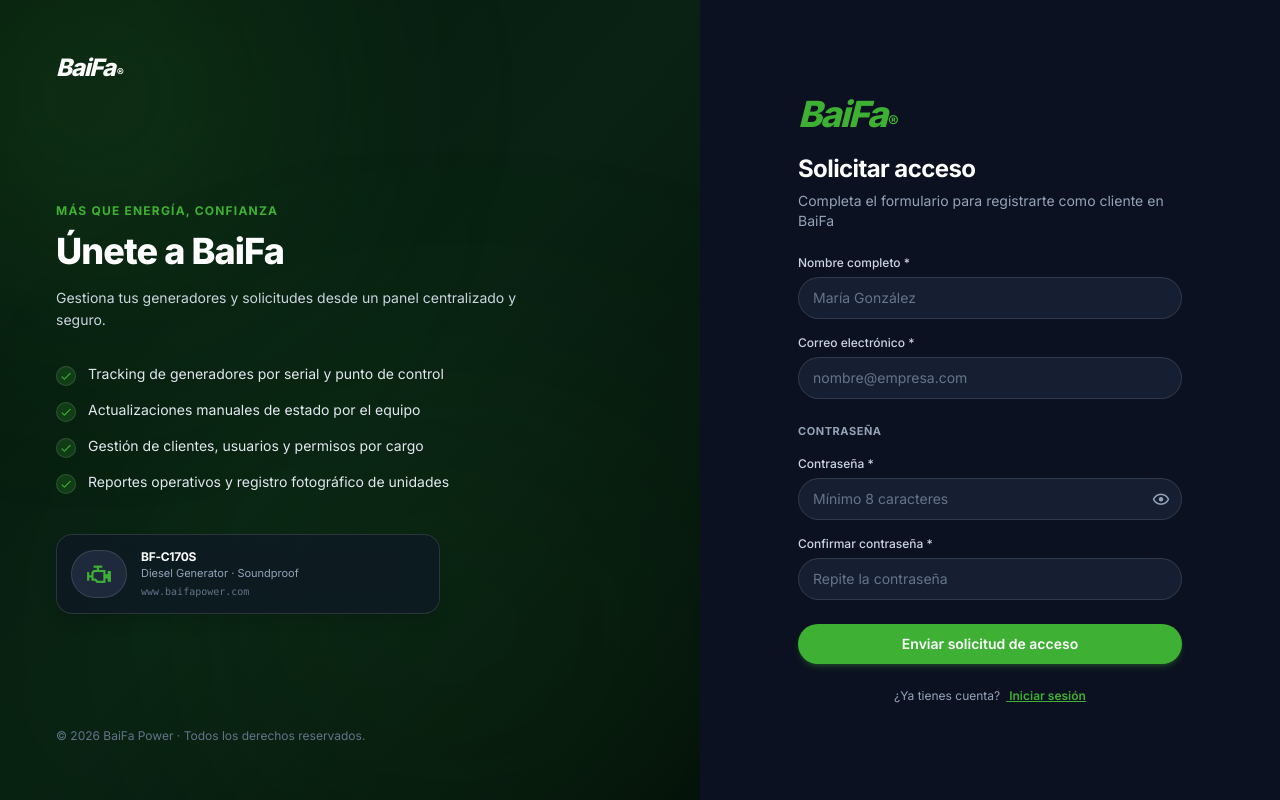
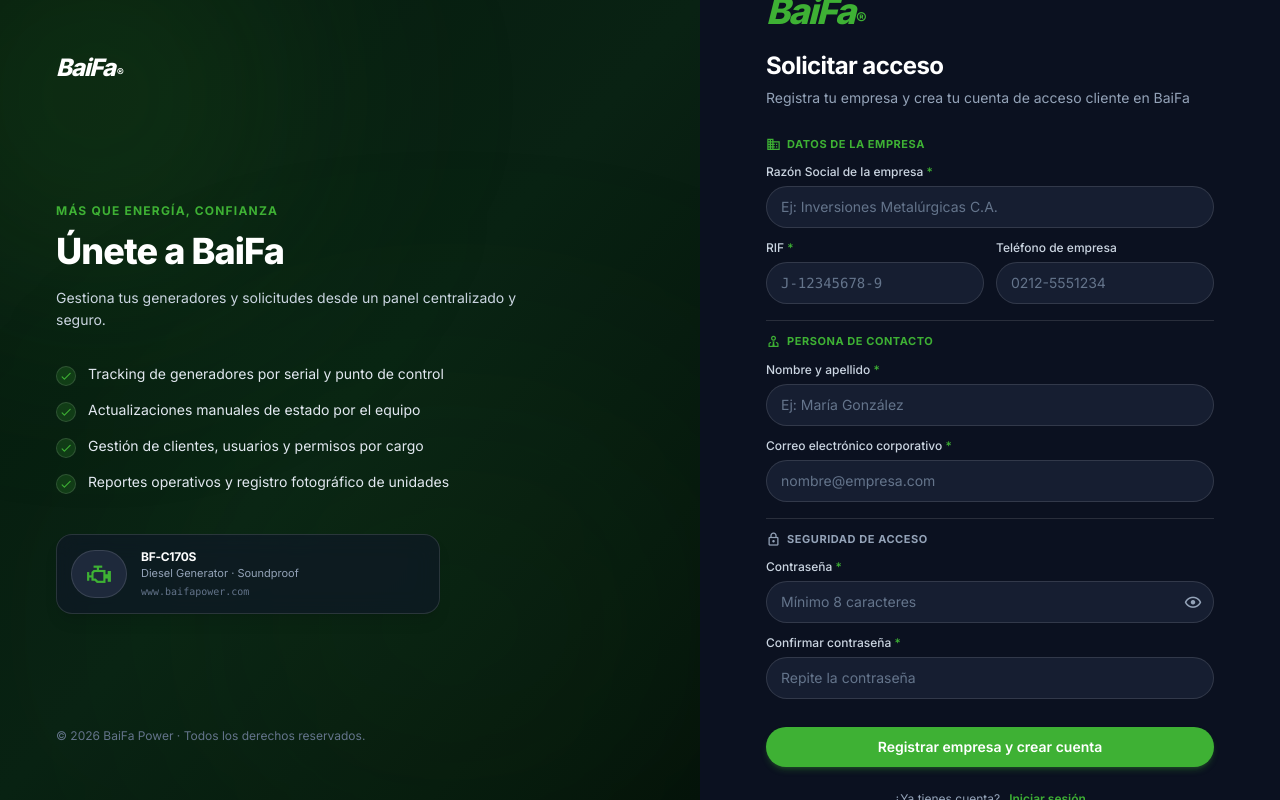
Before and after one commit to juaneliezer13/baifa-ui, a Nuxt app: page /register in a window 1280 px wide. Built offline with nearby package versions, Linux system fonts and the light colour scheme.

Commit message:
feat: formulario de registro con RIF obligatorio, razon social y vinculacion a cliente

```diff
--- a/app/pages/register.vue
+++ b/app/pages/register.vue
@@ -12,6 +12,9 @@
 
 const { register, isLoading, errorMessage, fieldErrors } = useAuth()
 
+const companyFiscalName = ref('')
+const rif = ref('')
+const phone = ref('')
 const fullName = ref('')
 const email = ref('')
 const password = ref('')
@@ -20,7 +23,28 @@
 const localError = ref('')
 const isSuccess = ref(false)
 
+const handleRifInput = (e: Event) => {
+  const target = e.target as HTMLInputElement
+  rif.value = target.value.toUpperCase()
+}
+
 const handleRegister = async () => {
+  if (!companyFiscalName.value.trim()) {
+    localError.value = 'La razón social de la empresa es obligatoria.'
+    return
+  }
+
+  if (!rif.value.trim()) {
+    localError.value = 'El número de RIF es obligatorio.'
+    return
+  }
+
+  const rifRegex = /^[JGVEPjgvep]-\d{8,9}-\d$/
+  if (!rifRegex.test(rif.value.trim())) {
+    localError.value = 'El RIF debe tener un formato válido venezolano (ej. J-12345678-9).'
+    return
+  }
+
   if (password.value !== passwordConfirm.value) {
     localError.value = 'Las contraseñas no coinciden.'
     return
@@ -34,8 +58,11 @@
   localError.value = ''
 
   const result = await register({
-    name: fullName.value,
-    email: email.value,
+    name: fullName.value.trim(),
+    email: email.value.trim(),
+    company_fiscal_name: companyFiscalName.value.trim(),
+    rif: rif.value.trim().toUpperCase(),
+    phone: phone.value.trim() || undefined,
     password: password.value,
     password_confirmation: passwordConfirm.value,
     role: 'client'
@@ -48,7 +75,7 @@
 </script>
 
 <template>
-  <div class="w-full max-w-sm mx-auto">
+  <div class="w-full max-w-md mx-auto">
     <!-- Logotipo Verde de Baifa -->
     <div class="mb-5">
       <AppLogo variant="green" size="lg" />
@@ -60,7 +87,7 @@
         Solicitar acceso
       </h2>
       <p class="text-sm text-slate-400 mt-1.5 font-normal">
-        Completa el formulario para registrarte como cliente en BaiFa
+        Registra tu empresa y crea tu cuenta de acceso cliente en BaiFa
       </p>
     </div>
 
@@ -73,10 +100,10 @@
         <v-icon icon="mdi-check-circle-outline" size="28" />
       </div>
       <h3 class="text-base font-semibold text-white">
-        ¡Solicitud enviada con éxito!
+        ¡Registro completado con éxito!
       </h3>
       <p class="text-xs text-slate-300 leading-relaxed">
-        Tu solicitud de acceso como cliente ha sido recibida. El equipo de BaiFa revisará y habilitará tu cuenta.
+        Tu empresa <span class="font-semibold text-[#3eb134]">{{ companyFiscalName }}</span> y tu cuenta de usuario han sido creadas en el sistema.
       </p>
       <div class="pt-3">
         <NuxtLink
@@ -99,17 +126,93 @@
         <span>{{ localError || errorMessage }}</span>
       </div>
 
+      <!-- SECCIÓN: DATOS DE LA EMPRESA -->
+      <div class="pt-1">
+        <div class="text-[11px] font-bold text-[#3eb134] tracking-wider uppercase mb-3 flex items-center gap-1.5">
+          <v-icon icon="mdi-domain" size="15" />
+          <span>Datos de la Empresa</span>
+        </div>
+
+        <div class="space-y-3">
+          <!-- Razón Social -->
+          <div>
+            <label for="companyFiscalName" class="block text-xs font-medium text-slate-300 mb-1.5">
+              Razón Social de la empresa <span class="text-[#3eb134]">*</span>
+            </label>
+            <input
+              id="companyFiscalName"
+              v-model="companyFiscalName"
+              type="text"
+              required
+              placeholder="Ej: Inversiones Metalúrgicas C.A."
+              class="w-full px-3.5 py-2.5 rounded-xl bg-[#161e31] border border-slate-700/80 text-white text-sm placeholder-slate-500 focus:outline-none focus:border-[#3eb134] focus:ring-1 focus:ring-[#3eb134] transition-colors"
+              :class="{ 'border-red-500': fieldErrors?.company_fiscal_name }"
+            >
+            <p v-if="fieldErrors?.company_fiscal_name" class="text-xs text-red-400 mt-1">
+              {{ fieldErrors.company_fiscal_name.join(', ') }}
+            </p>
+          </div>
+
+          <!-- RIF y Teléfono en dos columnas -->
+          <div class="grid grid-cols-1 sm:grid-cols-2 gap-3">
+            <div>
+              <label for="rif" class="block text-xs font-medium text-slate-300 mb-1.5">
+                RIF <span class="text-[#3eb134]">*</span>
+              </label>
+              <input
+                id="rif"
+                :value="rif"
+                type="text"
+                required
+                placeholder="J-12345678-9"
+                class="w-full px-3.5 py-2.5 rounded-xl bg-[#161e31] border border-slate-700/80 text-white text-sm placeholder-slate-500 uppercase font-mono focus:outline-none focus:border-[#3eb134] focus:ring-1 focus:ring-[#3eb134] transition-colors"
+                :class="{ 'border-red-500': fieldErrors?.rif }"
+                @input="handleRifInput"
+              >
+              <p v-if="fieldErrors?.rif" class="text-xs text-red-400 mt-1">
+                {{ fieldErrors.rif.join(', ') }}
+              </p>
+            </div>
+
+            <div>
+              <label for="phone" class="block text-xs font-medium text-slate-300 mb-1.5">
+                Teléfono de empresa
+              </label>
+              <input
+                id="phone"
+                v-model="phone"
+                type="tel"
+                placeholder="0212-5551234"
+                class="w-full px-3.5 py-2.5 rounded-xl bg-[#161e31] border border-slate-700/80 text-white text-sm placeholder-slate-500 focus:outline-none focus:border-[#3eb134] focus:ring-1 focus:ring-[#3eb134] transition-colors"
+                :class="{ 'border-red-500': fieldErrors?.phone }"
+              >
+              <p v-if="fieldErrors?.phone" class="text-xs text-red-400 mt-1">
+                {{ fieldErrors.phone.join(', ') }}
+              </p>
+            </div>
+          </div>
+        </div>
+      </div>
+
+      <!-- SECCIÓN: PERSONA DE CONTACTO -->
+      <div class="pt-3 border-t border-slate-800">
+        <div class="text-[11px] font-bold text-[#3eb134] tracking-wider uppercase mb-3 flex items-center gap-1.5">
+          <v-icon icon="mdi-account-tie-outline" size="15" />
+          <span>Persona de Contacto</span>
+        </div>
+
+        <div class="space-y-3">
           <!-- Nombre Completo -->
           <div>
             <label for="fullName" class="block text-xs font-medium text-slate-300 mb-1.5">
-          Nombre completo *
+              Nombre y apellido <span class="text-[#3eb134]">*</span>
             </label>
             <input
               id="fullName"
               v-model="fullName"
               type="text"
               required
-          placeholder="María González"
+              placeholder="Ej: María González"
               class="w-full px-3.5 py-2.5 rounded-xl bg-[#161e31] border border-slate-700/80 text-white text-sm placeholder-slate-500 focus:outline-none focus:border-[#3eb134] focus:ring-1 focus:ring-[#3eb134] transition-colors"
               :class="{ 'border-red-500': fieldErrors?.name }"
             >
@@ -121,7 +224,7 @@
           <!-- Correo Electrónico -->
           <div>
             <label for="regEmail" class="block text-xs font-medium text-slate-300 mb-1.5">
-          Correo electrónico *
+              Correo electrónico corporativo <span class="text-[#3eb134]">*</span>
             </label>
             <input
               id="regEmail"
@@ -136,18 +239,21 @@
               {{ fieldErrors.email.join(', ') }}
             </p>
           </div>
-
-      <!-- Separador de Contraseña -->
-      <div class="pt-2">
-        <div class="text-[11px] font-bold text-slate-400 tracking-wider uppercase mb-2">
-          Contraseña
         </div>
       </div>
 
+      <!-- SECCIÓN: CONTRASEÑA -->
+      <div class="pt-3 border-t border-slate-800">
+        <div class="text-[11px] font-bold text-slate-400 tracking-wider uppercase mb-3 flex items-center gap-1.5">
+          <v-icon icon="mdi-lock-outline" size="15" />
+          <span>Seguridad de Acceso</span>
+        </div>
+
+        <div class="space-y-3">
           <!-- Contraseña -->
           <div>
             <label for="password" class="block text-xs font-medium text-slate-300 mb-1.5">
-          Contraseña *
+              Contraseña <span class="text-[#3eb134]">*</span>
             </label>
             <div class="relative">
               <input
@@ -176,7 +282,7 @@
           <!-- Confirmar Contraseña -->
           <div>
             <label for="passwordConfirm" class="block text-xs font-medium text-slate-300 mb-1.5">
-          Confirmar contraseña *
+              Confirmar contraseña <span class="text-[#3eb134]">*</span>
             </label>
             <input
               id="passwordConfirm"
@@ -191,9 +297,11 @@
               {{ fieldErrors.password_confirmation.join(', ') }}
             </p>
           </div>
+        </div>
+      </div>
 
       <!-- Botón Enviar Solicitud -->
-      <div class="pt-2">
+      <div class="pt-3">
         <button
           type="submit"
           :disabled="isLoading"
@@ -206,7 +314,7 @@
             width="2"
             color="white"
           />
-          <span>{{ isLoading ? 'Enviando solicitud...' : 'Enviar solicitud de acceso' }}</span>
+          <span>{{ isLoading ? 'Registrando cliente...' : 'Registrar empresa y crear cuenta' }}</span>
         </button>
       </div>
     </form>
--- a/app/services/auth/RestAuthAdapter.ts
+++ b/app/services/auth/RestAuthAdapter.ts
@@ -139,6 +139,10 @@
       email: data.email.trim().toLowerCase(),
       password: data.password,
       password_confirmation: data.password_confirmation,
+      company_fiscal_name: data.company_fiscal_name.trim(),
+      company_short_name: data.company_short_name?.trim() || data.company_fiscal_name.trim(),
+      rif: data.rif.trim().toUpperCase(),
+      phone: data.phone?.trim() || undefined,
       role: 'client'
     }
 
--- a/types/auth.ts
+++ b/types/auth.ts
@@ -32,6 +32,10 @@
   email: string
   password: string
   password_confirmation: string
+  company_fiscal_name: string
+  company_short_name?: string
+  rif: string
+  phone?: string
   role?: string
 }
 
```
Lines whose indentation alone changed are shown as unchanged.
